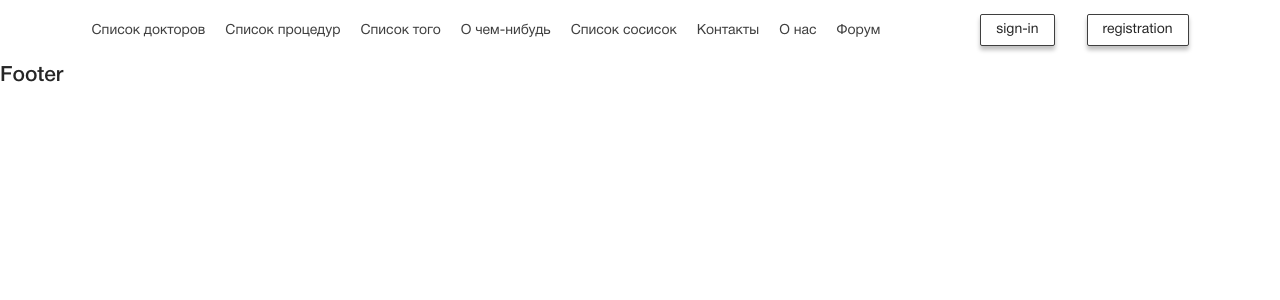
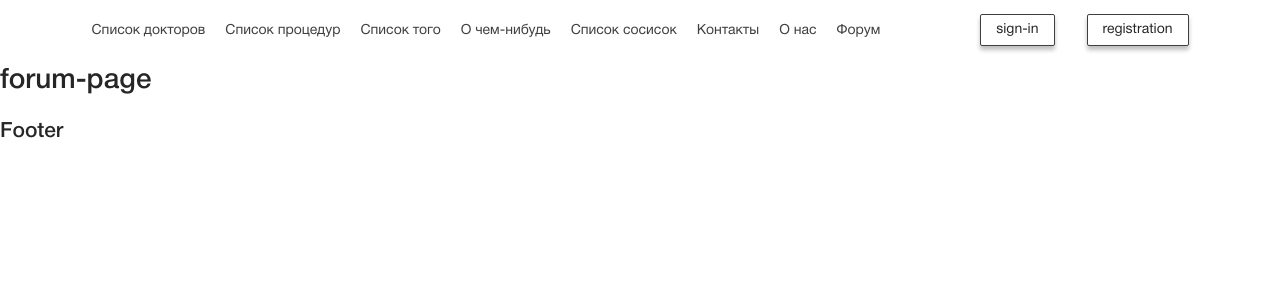
Before and after one commit to AlexVedernikoff/Vet-clinic-for-wolfik, a React (Create React App) app: page /forumPage in a window 1280 px wide. Shown: the top 300 px of the page. Built offline with nearby package versions, Linux system fonts and the light colour scheme.

Commit message:
create forum page

```diff
--- a/src/app/App.tsx
+++ b/src/app/App.tsx
@@ -8,6 +8,7 @@ import ClientPage from '../pages/client-page';
 import DoctorPage from '../pages/doctor-page';
 import ManagerPage from '../pages/manager-page';
 import MainPage from '../pages/main-page';
+import ForumPage from '../pages/forum-page';
 
 function App (): JSX.Element {
   return (
@@ -21,6 +22,7 @@ function App (): JSX.Element {
         <Route path="/clientPage" element={<ClientPage />} />
         <Route path="/managerPage" element={<ManagerPage />} />
         <Route path="/doctorPage" element={<DoctorPage />} />
+        <Route path="/forumPage" element={<ForumPage />} />
       </Routes>
       <h2>Footer</h2>
     </Router>
--- /dev/null
+++ b/src/pages/forum-page.tsx
@@ -0,0 +1,3 @@
+const ForumPage = (): JSX.Element => <h1>forum-page</h1>;
+
+export default ForumPage;
```
